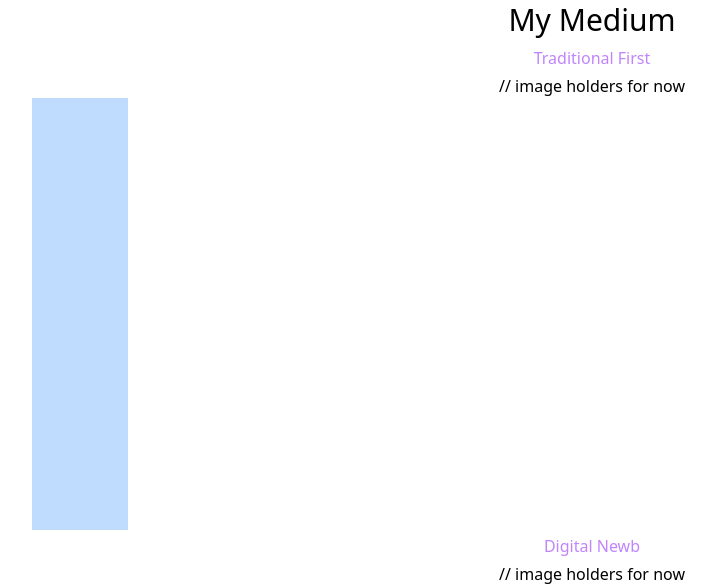
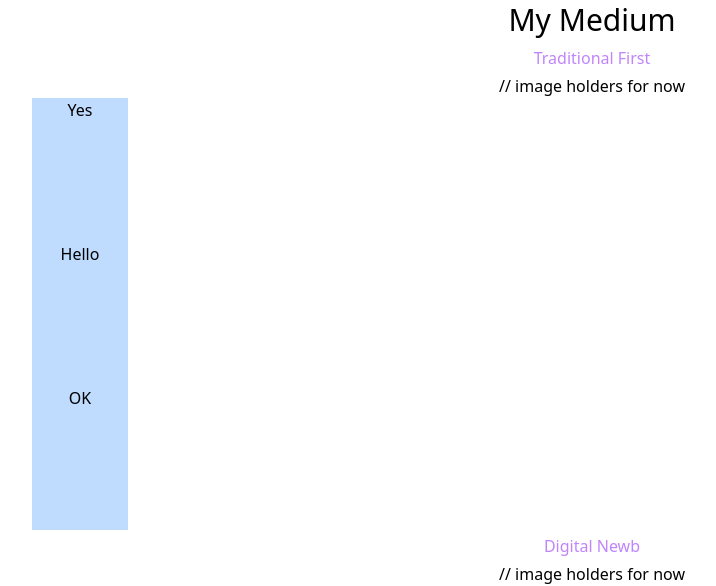
Before and after one commit to CEODemitri/demitri_davinci, a Next.js app: page / in a window 1280 px wide. Shown: the part 2843-3429 px from the top of the page, without its empty margins (48-764 px from the left). Built offline with nearby package versions, Linux system fonts and the light colour scheme.

Commit message:
Update index.js
Need my Divs to Show

```diff
--- a/pages/index.js
+++ b/pages/index.js
@@ -61,9 +61,9 @@ export default function Home() {
               <Link href="/posts/traditional" className="text-md py-2 leading-8 text-purple-400">Traditional First</Link>
                     <div className="flex-wrap wrap-1">
                       // image holders for now
-                      <div className="h-36 w-24 bg-blue-200"></div>
-                      <div className="h-36 w-24 bg-blue-200"></div>
-                      <div className="h-36 w-24 bg-blue-200"></div>
+                      <div className="h-36 w-24 bg-blue-200">Yes</div>
+                      <div className="h-36 w-24 bg-blue-200">Hello</div>
+                      <div className="h-36 w-24 bg-blue-200">OK</div>
                     </div>
             </div>
             <div>
```
